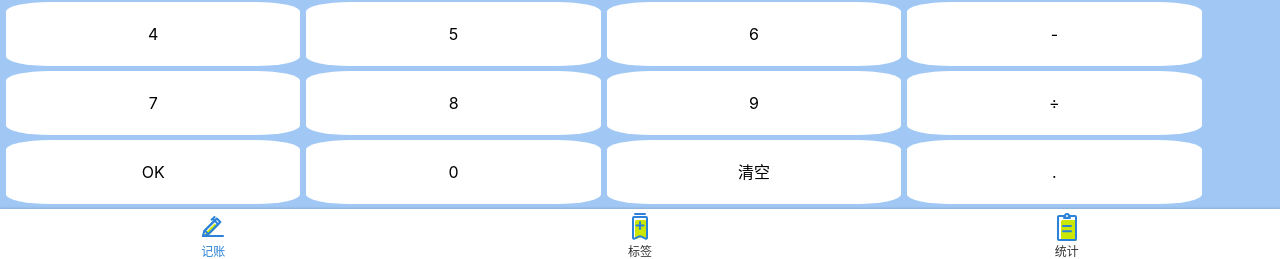
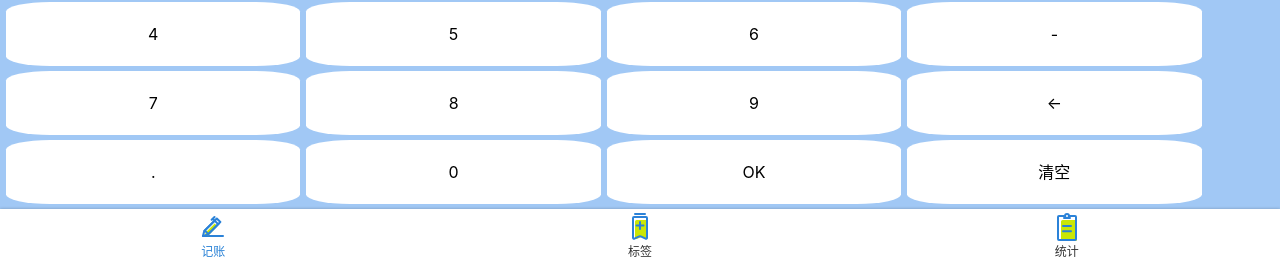
Before and after one commit to KoraSun/qianduoduo, a Vue app: page /#/money in a window 1280 px wide. Shown: the part 537-796 px from the top of the page. Built offline with nearby package versions, Linux system fonts and the light colour scheme.

Commit message:
JS实现计算功能

```diff
--- a/src/components/Money1/NumberPads.vue
+++ b/src/components/Money1/NumberPads.vue
@@ -1,54 +1,90 @@
 <template>
     <div class="numberPad">
-        <div class="output">{{output ||'0'}}
+        <div class="output" >{{output || 0}}
         </div>
 
         <div class="buttons">
-            <button @click="inputContent">1</button>
-            <button @click="inputContent">2</button>
-            <button @click="inputContent">3</button>
-            <button>+</button>
-            <button @click="inputContent">4</button>
-            <button @click="inputContent">5</button>
-            <button @click="inputContent">6</button>
-            <button>-</button>
-            <button @click="inputContent">7</button>
-            <button @click="inputContent">8</button>
-            <button @click="inputContent">9</button>
-            <button>÷</button>
-            <button class="ok">OK</button>
-            <button @click="inputContent">0</button>
-            <button class="zero">清空</button>
-            <button @click="inputContent">.</button>
-
+            <button @click="operate('1')">1</button>
+            <button @click="operate('2')">2</button>
+            <button @click="operate('3')">3</button>
+            <button @click="operate('+')">+</button>
+            <button @click="operate('4')">4</button>
+            <button @click="operate('5')">5</button>
+            <button @click="operate('6')">6</button>
+            <button @click="operate('-')">-</button>
+            <button @click="operate('7')">7</button>
+            <button @click="operate('8')">8</button>
+            <button @click="operate('9')">9</button>
+            <button @click="drop()">←</button>
+            <button @click="operate('.')">.</button>
+            <button @click="operate('0')">0</button>
+            <button @click="equal()">OK</button>
+            <button @click="cleanAll()">清空</button>
 
         </div>
     </div>
 </template>
 
-<script lang="ts">
-    import Vue from 'vue';
-    import {Component} from 'vue-property-decorator';
-    @Component
-    export default class NumberPad extends Vue{
-        output:string ='0';
-        inputContent(event:MouseEvent){
-            const button= (event.target as HTMLButtonElement);
-            const input = button.textContent!;
-            if(this.output === '0'){
-                if(input === '0'){
-                    return;
-                }else if('123456789'.indexOf(input)>=0){
-                    this.output = input;
-                    return;
-                }
-            }else{
-                this.output += button.textContent
-            }
+<script >
+  export default{
+      name:'NumberPad',
+      data(){
+          return{
+             formula:'',
+             output:'0',
+          }
+      },
+      methods:{
+          operate(element){
+              console.log(element)
+              console.log('operate..')
+              this.formula +=element
+              this.output=this.formula
+          },
+          drop(){
+              console.log('drop..')
+              this.formula=this.formula.slice(0,-1)
+              this.output=this.formula
+          },
+          equal(){
+              console.log('equal..')
+              console.log(this.formula)
+              this.output=eval(this.formula)
+              this.formula=''
+          },
+          cleanAll(){
+              console.log('clearAll')
+              this.formula=""
+              this.output='0'
+          }
+      }
 
-        };
 
-    }
+
+  }
+
+    // import Vue from 'vue';
+    // import {Component} from 'vue-property-decorator';
+    // @Component
+    // export default class NumberPad extends Vue{
+    //     output:string ='0';
+    //     inputContent(event:MouseEvent){
+    //         const button= (event.target as HTMLButtonElement);
+    //         const input = button.textContent!;
+    //         if(this.output === '0'){
+    //             if(input === '0'){
+    //                 return;
+    //             }else if('123456789'.indexOf(input)>=0){
+    //                 this.output = input;
+    //                 return;
+    //             }
+    //         }else{
+    //             this.output += button.textContent
+    //         }
+
+    //     };
+
+    // }
 </script>
 
 <style lang="scss" scoped>
```
